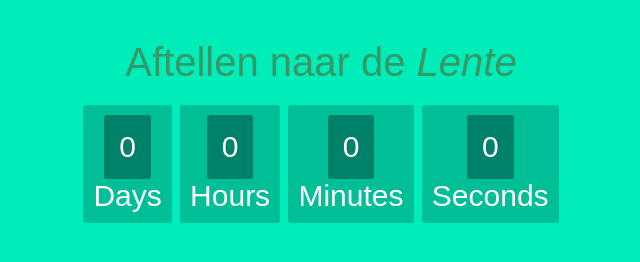
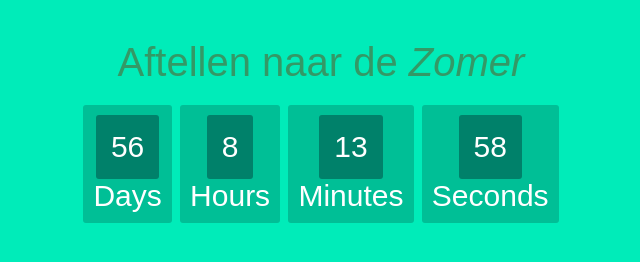
Before and after one commit to Georgyporgie/countdown-jazz, a plain HTML site: page index.html in a window 1280 px wide. Shown: the whole page, without its empty margins (319-959 px from the left). Drawn offline with Linux system fonts and the light colour scheme.

Commit message:
Update index.html

```diff
--- a/index.html
+++ b/index.html
@@ -62,7 +62,7 @@ animation: blinker 0.5s step-start infinite; z-index:200;
 </head>
 <body>
 <div>
-<h1>Aftellen naar de <em>Lente</em></h1>
+<h1>Aftellen naar de <em>Zomer</em></h1>
 <div id="clockdiv">
   <div>
     <span class="days" id="day"></span>
@@ -86,7 +86,7 @@ animation: blinker 0.5s step-start infinite; z-index:200;
   </div>
 <script>
 
-var deadline = new Date("20 mar, 2023 23:59:59").getTime();
+var deadline = new Date("20 jun, 2023 23:59:59").getTime();
 
 var x = setInterval(function() {
 
```
